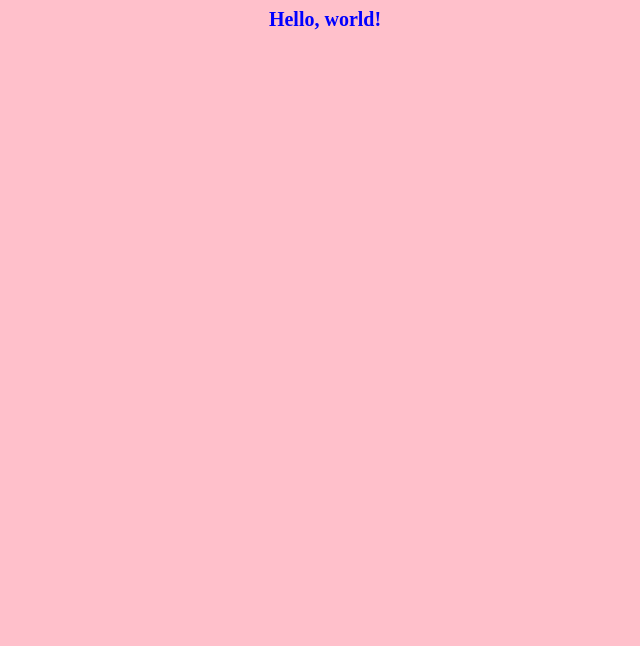
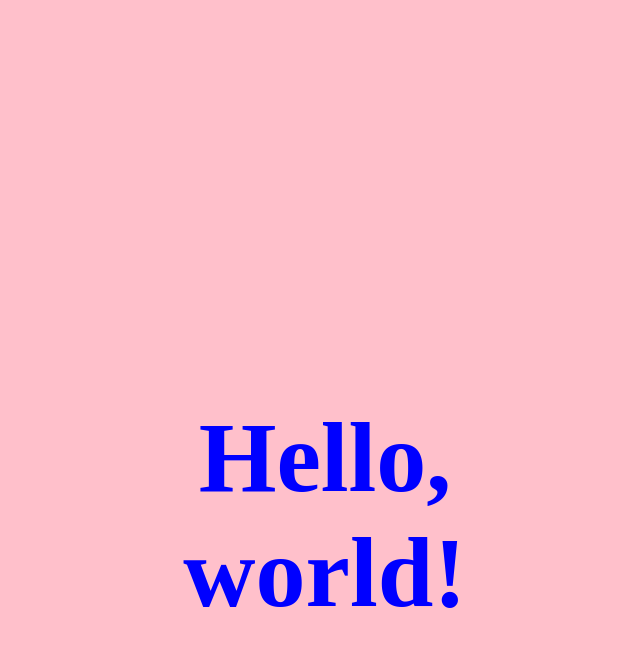
Before and after one commit to chengalve/netlify, a plain HTML site: page index.html in a window 1280 px wide. Shown: the whole page, without its empty margins (315-955 px from the left). Drawn offline with Linux system fonts and the light colour scheme.

Commit message:
Update style.css

```diff
--- a/style.css
+++ b/style.css
@@ -1,10 +1,10 @@
 * {
   background: pink;
   color: blue;
-  font-size: 20px;
+  font-size: 100px;
   text-align: center;
 }
 
 h1 {
-  margin: auto;
+  margin: 50vh;
 }
```
